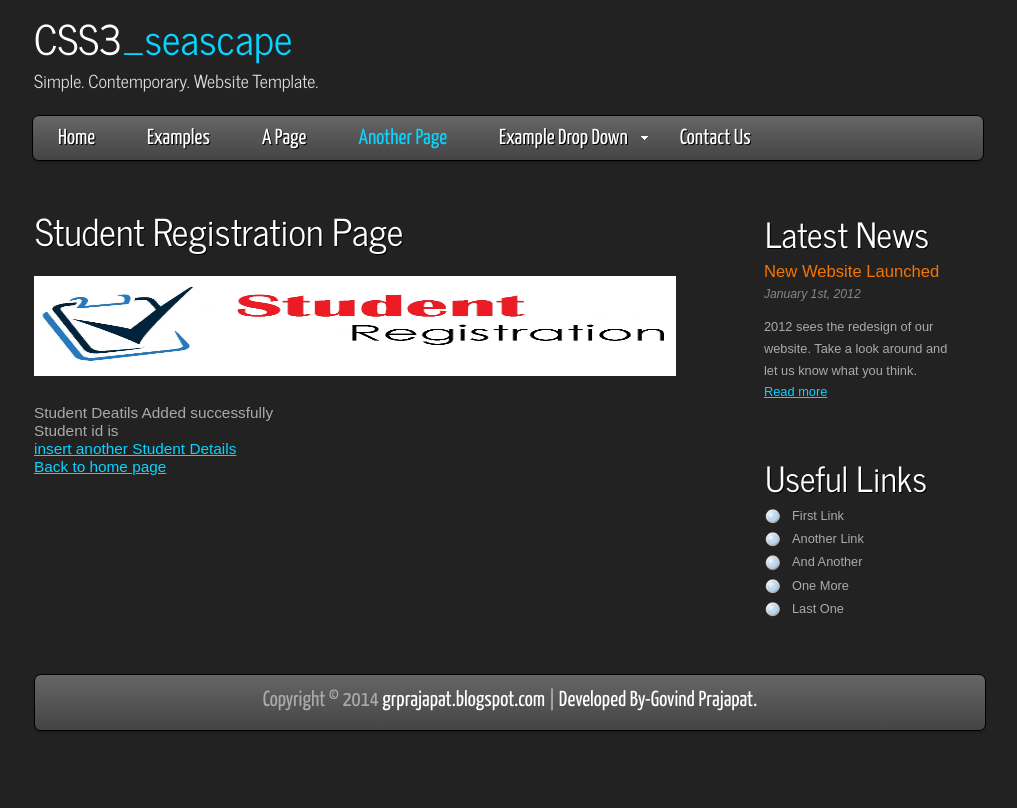
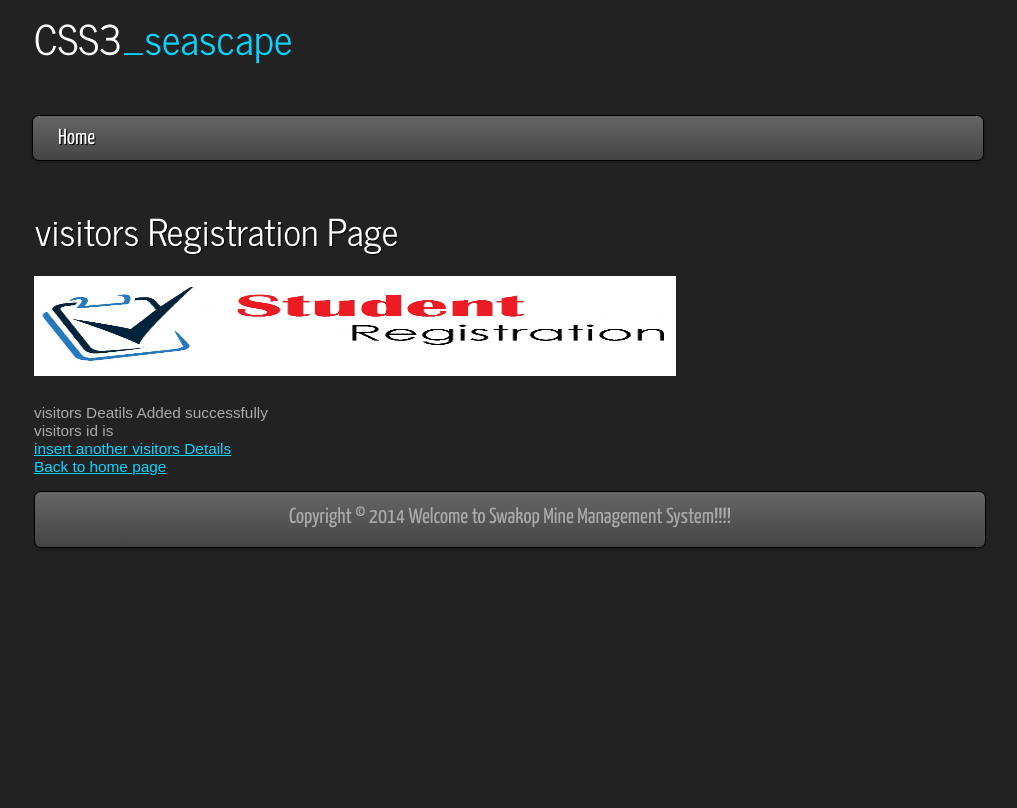
Before and after one commit to CotaBuzzuma/Welcome-to-Swakop-Mine-Management-System-, a PHP site: page /visitor/st_reg_ac.php in a window 1280 px wide. Shown: the whole page, without its empty margins (131-1148 px from the left). After the commit the page ends 548 px from the top, so only its background shows below. Run offline with PHP 8.4, Linux system fonts and the light colour scheme; data that the repository does not hold is empty.

Commit message:
st_reg_ac modify

```diff
--- a/visitor/st_reg_ac.php
+++ b/visitor/st_reg_ac.php
@@ -2,7 +2,7 @@
 <html>
 
 <head>
-  <title>CSS3_seascape</title>
+  <title>Welcome to Swakop Mine Management System!!!!</title>
   <meta name="description" content="website description" />
   <meta name="keywords" content="website keywords, website keywords" />
   <meta http-equiv="content-type" content="text/html; charset=UTF-8" />
@@ -18,58 +18,26 @@
         <div id="logo_text">
           <!-- class="logo_colour", allows you to change the colour of the text -->
           <h1><a href="index.html">CSS3<span class="logo_colour">_seascape</span></a></h1>
-          <h2>Simple. Contemporary. Website Template.</h2>
+
         </div>
       </div>
       <nav>
         <ul class="sf-menu" id="nav">
           <li><a href="index.html">Home</a></li>
-          <li><a href="examples.html">Examples</a></li>
-          <li><a href="page.html">A Page</a></li>
-          <li class="selected"><a href="another_page.html">Another Page</a></li>
-          <li><a href="#">Example Drop Down</a>
-            <ul>
-              <li><a href="#">Drop Down One</a></li>
-              <li><a href="#">Drop Down Two</a>
-                <ul>
-                  <li><a href="#">Sub Drop Down One</a></li>
-                  <li><a href="#">Sub Drop Down Two</a></li>
-                  <li><a href="#">Sub Drop Down Three</a></li>
-                  <li><a href="#">Sub Drop Down Four</a></li>
-                  <li><a href="#">Sub Drop Down Five</a></li>
-                </ul>
-              </li>
-              <li><a href="#">Drop Down Three</a></li>
-              <li><a href="#">Drop Down Four</a></li>
-              <li><a href="#">Drop Down Five</a></li>
-            </ul>
-          </li>
-          <li><a href="contact.html">Contact Us</a></li>
-        </ul>
+
+
       </nav>
     </header>
     <div id="site_content">
 
       <div id="sidebar_container">
+
         <div class="sidebar">
-          <h3>Latest News</h3>
-          <h4>New Website Launched</h4>
-          <h5>January 1st, 2012</h5>
-          <p>2012 sees the redesign of our website. Take a look around and let us know what you think.<br /><a href="#">Read more</a></p>
-        </div>
-        <div class="sidebar">
-          <h3>Useful Links</h3>
-          <ul>
-            <li><a href="#">First Link</a></li>
-            <li><a href="#">Another Link</a></li>
-            <li><a href="#">And Another</a></li>
-            <li><a href="#">One More</a></li>
-            <li><a href="#">Last One</a></li>
-          </ul>
+
         </div>
       </div>
       <div class="content">
-        <h1>Student Registration Page</h1>
+        <h1>visitors Registration Page</h1>
 		<p><img src="images/st_reg.jpg " alt="check in" height="100" width="642" /></p>
       <?php
 
@@ -97,11 +65,11 @@
 
 // if successfully insert data into database, displays message "Successful".
 if($result){
-echo "Student Deatils Added successfully ";
+echo "visitors Deatils Added successfully ";
 echo "<BR>";
-echo "Student id is $visitor_id";
+echo "visitors id is $visitor_id";
 echo "<BR>";
-echo "<a href='st_reg.php'>insert another Student Details</a>";
+echo "<a href='st_reg.php'>insert another visitors Details</a>";
 echo "<BR>";
 echo "<a href='index.php'>Back to home page</a>";
 }
@@ -109,7 +77,7 @@
 else {
 echo "ERROR";
 echo "<BR>";
-echo "please check the student id or name";
+echo "please check the visitors id or name";
 echo "<BR>";
 echo "<a href='st_reg.php'>try again</a>";
 
@@ -123,7 +91,7 @@
       </div>
     </div>
     <footer>
-      <p>Copyright &copy; 2014 <a href="http://www.grprajapat.blogspot.com">grprajapat.blogspot.com </a> | <a href="http://www.grprajapat.meximas.com">Developed By-Govind Prajapat. </a></p>
+      <p>Copyright &copy; 2014 Welcome to Swakop Mine Management System!!!!</a></p>
     </footer>
   </div>
   <p>&nbsp;</p>
```
